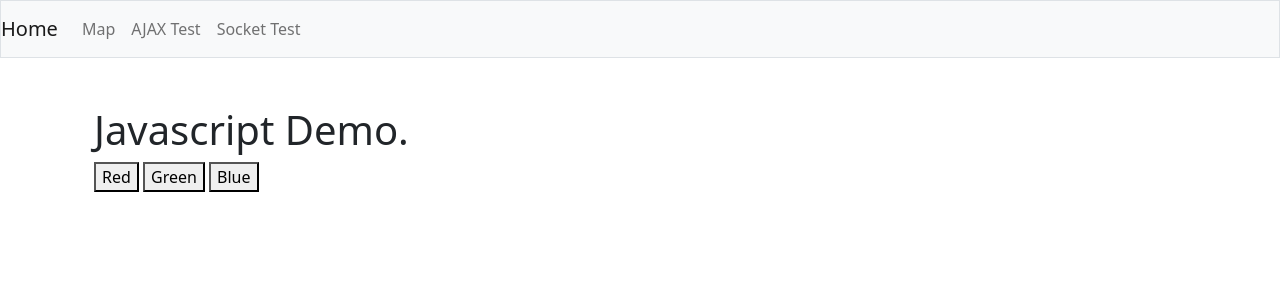
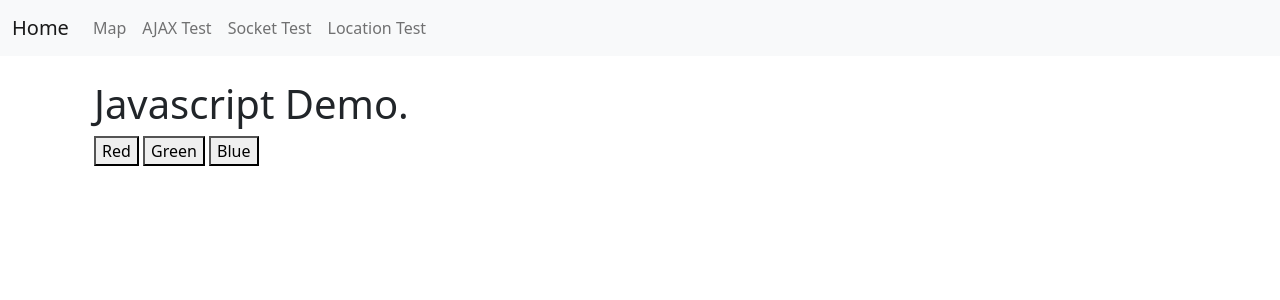
Before and after one commit to willnoonan/django_transit, a Django app: page / in a window 1280 px wide. Shown: the top 300 px of the page. Run offline with Django 4.2, Linux system fonts and the light colour scheme; some libraries are stand-ins or nearby versions.

Commit message:
copied over bootstrap5 navbar code

```diff
--- a/main/templates/main/navbar.html
+++ b/main/templates/main/navbar.html
@@ -1,20 +1,18 @@
-<nav class="navbar navbar-expand-md navbar-light bg-light mb-4 border">
+
+
+<nav class="navbar navbar-expand-lg bg-light">
+  <div class="container-fluid">
     <a class="navbar-brand" href="/">Home</a>
-    <button class="navbar-toggler" type="button" data-toggle="collapse"
-data-target="#navbarCollapse" aria-controls="navbarCollapse"
-aria-expanded="false" aria-label="Toggle navigation">
-<span class="navbar-toggler-icon"></span></button>
-    <div class="collapse navbar-collapse" id="navbarCollapse">
-        <ul class="navbar-nav mr-auto">
-            <li class="nav-item">
-                <a class="nav-link" href="{% url 'map:map'%}">Map</a>
-            </li>
-            <li class="nav-item">
-                <a class="nav-link" href="{% url 'map:ajax-page' %}">AJAX Test</a>
-            </li>
-            <li class="nav-item">
-                <a class="nav-link" href="{% url 'map:socket-page' %}">Socket Test</a>
-            </li>
-        </ul>
+    <button class="navbar-toggler" type="button" data-bs-toggle="collapse" data-bs-target="#navbarNavAltMarkup" aria-controls="navbarNavAltMarkup" aria-expanded="false" aria-label="Toggle navigation">
+      <span class="navbar-toggler-icon"></span>
+    </button>
+    <div class="collapse navbar-collapse" id="navbarNavAltMarkup">
+      <div class="navbar-nav">
+        <a class="nav-link" href="{% url 'map:map'%}">Map</a>
+        <a class="nav-link" href="{% url 'map:ajax-page' %}">AJAX Test</a>
+        <a class="nav-link" href="{% url 'map:socket-page' %}">Socket Test</a>
+        <a class="nav-link" href="{% url 'map:location-page' %}">Location Test</a>
+      </div>
     </div>
+  </div>
 </nav>
```
